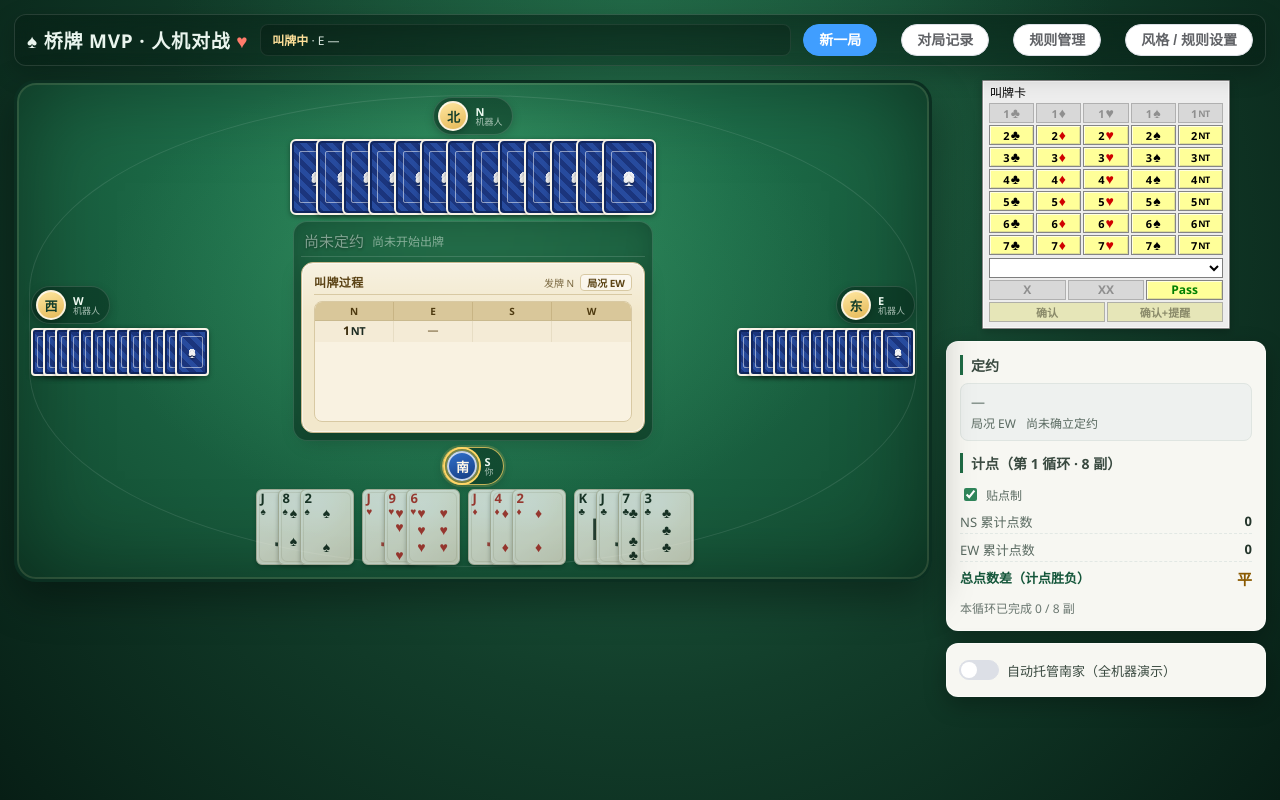
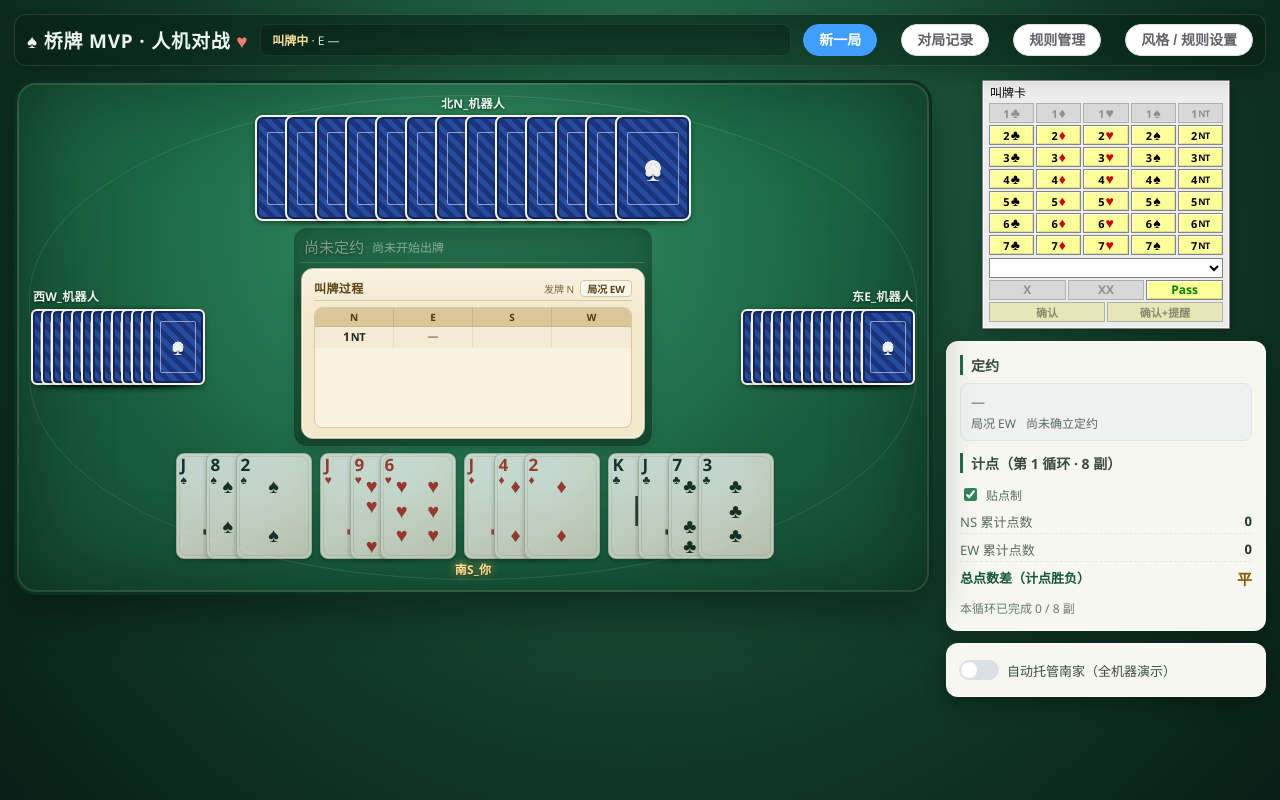
Before and after one commit to joylix/bridge, a Vue app: page / in a window 1280 px wide. Built offline with nearby package versions, Linux system fonts and the light colour scheme.

Commit message:
Enlarge hands and simplify seat labels

```diff
--- a/src/components/Hand.vue
+++ b/src/components/Hand.vue
@@ -66,7 +66,7 @@ const played = computed(() => {
           v-for="i in cards.length"
           :key="i"
           back
-          :size="compact ? 'sm' : 'md'"
+          :size="compact ? 'md' : 'xl'"
         />
       </div>
 
@@ -86,7 +86,7 @@ const played = computed(() => {
               v-for="card in group.cards"
               :key="card"
               :card="card"
-              :size="compact ? 'sm' : 'md'"
+              :size="compact ? 'md' : 'xl'"
               :clickable="clickable"
               :active="active && clickable"
               @click="emit('card-click', card)"
@@ -136,7 +136,7 @@ const played = computed(() => {
 .hand-row {
   display: flex;
   align-items: flex-end;
-  min-height: 76px;
+  min-height: 106px;
   padding-left: 3px;
   max-width: 100%;
 }
@@ -149,7 +149,7 @@ const played = computed(() => {
   margin-left: 8px;
 }
 .suit-group .playing-card + .playing-card {
-  margin-left: -32px;
+  margin-left: -46px;
 }
 .suits.no-events {
   pointer-events: none;
@@ -160,10 +160,10 @@ const played = computed(() => {
 .cards.backs {
   display: flex;
   align-items: center;
-  min-height: 76px;
+  min-height: 106px;
 }
 .cards.backs .playing-card + .playing-card {
-  margin-left: -28px;
+  margin-left: -46px;
 }
 
 /* 东/西家紧凑模式：两行、牌张稍小、叠放更紧 */
@@ -171,32 +171,46 @@ const played = computed(() => {
   gap: 4px;
 }
 .compact .hand-row {
-  min-height: 48px;
+  min-height: 76px;
   padding-left: 2px;
 }
 .compact .suit-group + .suit-group {
   margin-left: 5px;
 }
 .compact .suit-group .playing-card + .playing-card {
-  margin-left: -22px;
+  margin-left: -40px;
 }
 .compact .cards.backs {
-  min-height: 48px;
+  min-height: 76px;
 }
 .compact .cards.backs .playing-card + .playing-card {
-  margin-left: -22px;
+  margin-left: -44px;
 }
 
 /* 窄屏时进一步加大叠放，避免 13 张牌横向溢出 */
+@media (max-width: 680px) {
+  .hand:not(.compact) .suit-group .playing-card + .playing-card {
+    margin-left: -56px;
+  }
+  .hand:not(.compact) .cards.backs .playing-card + .playing-card {
+    margin-left: -56px;
+  }
+}
 @media (max-width: 560px) {
   .hand:not(.compact) .suit-group + .suit-group {
     margin-left: 4px;
   }
   .hand:not(.compact) .suit-group .playing-card + .playing-card {
-    margin-left: -46px;
+    margin-left: -64px;
   }
   .hand:not(.compact) .cards.backs .playing-card + .playing-card {
-    margin-left: -40px;
+    margin-left: -62px;
+  }
+}
+@media (max-width: 440px) {
+  .hand:not(.compact) .hand-row {
+    flex-wrap: wrap;
+    row-gap: 4px;
   }
 }
 
--- a/src/components/PlayingCard.vue
+++ b/src/components/PlayingCard.vue
@@ -8,7 +8,7 @@ const props = withDefaults(
     /** 牌背（暗手） */
     back?: boolean;
     /** 牌面尺寸：手牌、中央出牌、结果弹窗等共用 */
-    size?: 'xs' | 'sm' | 'md' | 'lg';
+    size?: 'xs' | 'sm' | 'md' | 'lg' | 'xl';
     /** 是否可点击 */
     clickable?: boolean;
     /** 当前行动高亮 */
@@ -159,6 +159,15 @@ const ace = computed(() => {
   width: 64px;
   height: 90px;
   border-radius: 7px;
+}
+.size-xl {
+  --pc-label-size: 17px;
+  --pc-corner-size: 12px;
+  --pc-pip-size: 20px;
+  --pc-court-size: 42px;
+  width: 76px;
+  height: 106px;
+  border-radius: 8px;
 }
 
 /* 左上角点数与花色 */
--- a/src/components/Table.vue
+++ b/src/components/Table.vue
@@ -149,8 +149,7 @@ const POSITIONS: Position[] = ['N', 'E', 'S', 'W'];
     <!-- 北家 -->
     <div class="seat north" :class="{ active: isActive('N') }">
       <div class="seat-profile">
-        <span class="avatar">北</span>
-        <span class="profile-text"><strong>N</strong><small>机器人</small></span>
+        <span class="seat-name">北N_机器人</span>
         <span v-if="isDummySeat('N')" class="dummy-tag">明手</span>
       </div>
       <Hand
@@ -168,8 +167,7 @@ const POSITIONS: Position[] = ['N', 'E', 'S', 'W'];
     <!-- 西家 -->
     <div class="seat west" :class="{ active: isActive('W') }">
       <div class="seat-profile">
-        <span class="avatar">西</span>
-        <span class="profile-text"><strong>W</strong><small>机器人</small></span>
+        <span class="seat-name">西W_机器人</span>
         <span v-if="isDummySeat('W')" class="dummy-tag">明手</span>
       </div>
       <Hand
@@ -238,8 +236,7 @@ const POSITIONS: Position[] = ['N', 'E', 'S', 'W'];
     <!-- 东家 -->
     <div class="seat east" :class="{ active: isActive('E') }">
       <div class="seat-profile">
-        <span class="avatar">东</span>
-        <span class="profile-text"><strong>E</strong><small>机器人</small></span>
+        <span class="seat-name">东E_机器人</span>
         <span v-if="isDummySeat('E')" class="dummy-tag">明手</span>
       </div>
       <Hand
@@ -257,11 +254,6 @@ const POSITIONS: Position[] = ['N', 'E', 'S', 'W'];
 
     <!-- 南家（人类） -->
     <div class="seat south" :class="{ active: isActive('S') }">
-      <div class="seat-profile">
-        <span class="avatar you">南</span>
-        <span class="profile-text"><strong>S</strong><small>你</small></span>
-        <span v-if="isDummySeat('S')" class="dummy-tag">明手</span>
-      </div>
       <Hand
         :cards="store.hands.S"
         position="S"
@@ -272,6 +264,10 @@ const POSITIONS: Position[] = ['N', 'E', 'S', 'W'];
         :played-card="playedCardOf('S')"
         @card-click="(c) => onCardClick('S', c)"
       />
+      <div class="seat-profile">
+        <span class="seat-name">南S_你</span>
+        <span v-if="isDummySeat('S')" class="dummy-tag">明手</span>
+      </div>
     </div>
   </div>
 </template>
@@ -348,44 +344,18 @@ const POSITIONS: Position[] = ['N', 'E', 'S', 'W'];
 .seat-profile {
   display: flex;
   align-items: center;
-  gap: 7px;
-  padding: 3px 9px 3px 4px;
-  border-radius: 999px;
-  background: rgba(2, 25, 16, 0.4);
-  border: 1px solid rgba(255, 255, 255, 0.14);
-  box-shadow: 0 3px 10px rgba(0, 0, 0, 0.18);
+  gap: 5px;
+  padding: 0 2px;
+  color: #eaf5ee;
+  font-size: 12px;
+  font-weight: 700;
+  letter-spacing: 0.02em;
+  line-height: 1.2;
+  white-space: nowrap;
+  text-shadow: 0 1px 3px rgba(0, 0, 0, 0.6);
 }
-.avatar {
-  width: 30px;
-  height: 30px;
-  border-radius: 50%;
-  display: inline-flex;
-  align-items: center;
-  justify-content: center;
-  font-size: 13px;
-  font-weight: 800;
-  color: #123d2a;
-  background: linear-gradient(160deg, #ffe7a1, #e4b857);
-  border: 2px solid rgba(255, 255, 255, 0.75);
-  box-shadow: 0 2px 6px rgba(0, 0, 0, 0.28);
-  flex: none;
-}
-.avatar.you {
-  color: #fff8e8;
-  background: linear-gradient(160deg, #2f6fca, #173d82);
-}
-.profile-text {
-  display: flex;
-  flex-direction: column;
-  line-height: 1.05;
-}
-.profile-text strong {
-  font-size: 11px;
-  color: #eefaf1;
-}
-.profile-text small {
-  font-size: 9px;
-  color: rgba(234, 245, 238, 0.7);
+.seat-name {
+  color: inherit;
 }
 .dummy-tag {
   background: #d9a300;
@@ -394,24 +364,13 @@ const POSITIONS: Position[] = ['N', 'E', 'S', 'W'];
   padding: 0 4px;
   font-size: 9px;
   font-weight: 700;
+  text-shadow: none;
 }
 .seat.active .seat-profile {
-  border-color: rgba(255, 214, 102, 0.75);
-  box-shadow: 0 0 0 2px rgba(255, 214, 102, 0.16), 0 3px 10px rgba(0, 0, 0, 0.18);
-}
-.seat.active .avatar {
-  outline: 2px solid #ffd666;
-  outline-offset: 2px;
-  animation: avatar-pulse 0.9s ease-in-out infinite;
-}
-@keyframes avatar-pulse {
-  0%,
-  100% {
-    box-shadow: 0 0 0 2px rgba(255, 214, 102, 0.5), 0 2px 6px rgba(0, 0, 0, 0.28);
-  }
-  50% {
-    box-shadow: 0 0 16px 4px rgba(255, 214, 102, 0.4);
-  }
+  color: #ffe19a;
+  text-shadow:
+    0 0 10px rgba(255, 214, 102, 0.7),
+    0 1px 3px rgba(0, 0, 0, 0.85);
 }
 .center {
   grid-area: center;
```
Also changed, not shown: 1 other file (tests, documents, lock files or other folders).
